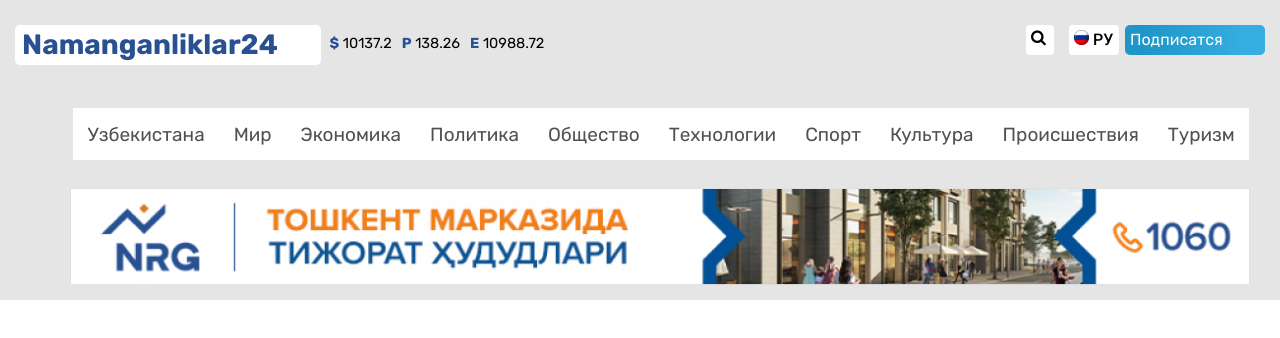
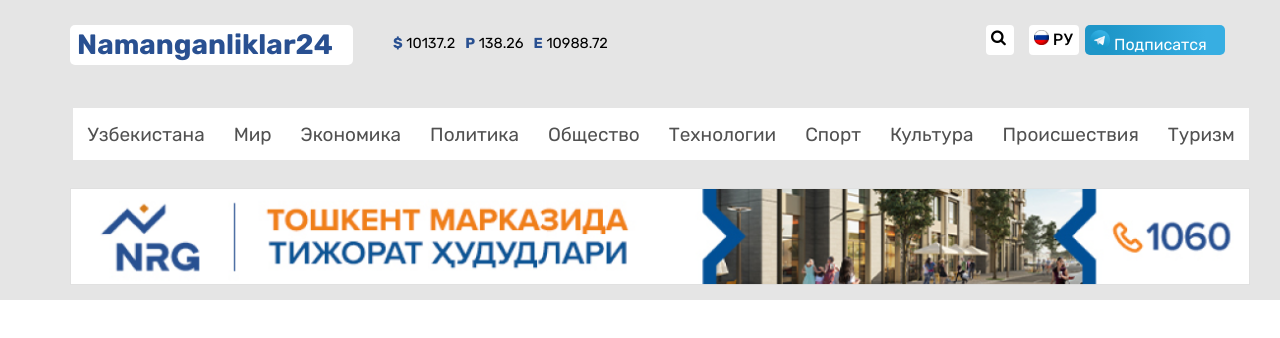
Before and after one commit to OzodaKhamdamova/namanganliklar24, a plain HTML site: page index.html in a window 1280 px wide. Drawn offline with Linux system fonts and the light colour scheme.

Commit message:
sizes corrected

```diff
--- a/index.html
+++ b/index.html
@@ -44,7 +44,7 @@
                     <img class="lang-flag" src="images/russian.png" alt="russian" width="20px" height="20px"> <span class="lang-text">РУ</span>
                 </div>
                 <a  class="telegram" href="#">
-                    <i class="fab fa-telegram"></i>
+                    <img class="telegram-photo" src="images/telegram-logo.png" alt="telegram" width="20px">
                     <span class="telegram-text">Подписатся</span>
                 </a>
             </div>
--- a/style.css
+++ b/style.css
@@ -4,12 +4,13 @@
     box-sizing: border-box;
 }
 header{
-    background-color: #E5E5E5;;
+    background-color: #E5E5E5;
+
 }
 .logo{
     display: flex;
-    justify-content: space-between;
     padding: 25px 15px;
+    margin-left: 55px;
 }
 .site-name-text{
     padding-top: 3px;
@@ -22,7 +23,7 @@ left: 127px;
 top: 47px;
 color: #295091;
 border-radius: 5px;
-font-family: Rubik;
+font-family: 'Rubik';
 font-size: 28px;
 font-style: normal;
 font-weight: 700;
@@ -32,7 +33,8 @@ background-color: white;
 }
 .valyuta{
     margin-top: 10px;
-    margin-left: -430px;
+    margin-left: 40px;
+
 }
 .val-list{
     display: flex;
@@ -105,6 +107,7 @@ width: 28px;
 top: 44px;
 border-radius: 4px;
 background-color: white;
+margin-left: 335px;
 }
 .sign{
     padding-top: 5px;
@@ -129,10 +132,11 @@ background-color: white;
     background: linear-gradient(90deg, #1E96C8 15.07%, #37AEE2 85.96%);
     border-radius: 5px;
     text-decoration: none;
+    padding-left: 5px;
+    margin-right: 40px;
+}
+.telegram-photo{
     padding-top: 5px;
-    padding-left: 5px;
-
-
 }
 .telegram-text{
 font-family: Rubik;
@@ -143,6 +147,7 @@ line-height: 19px;
 letter-spacing: 0em;
 text-align: left;
 color: white;
+padding-bottom: 6px ;
 
 }
 .site-ad{
```
Also changed, not shown: images/telegram-logo.png (added).
